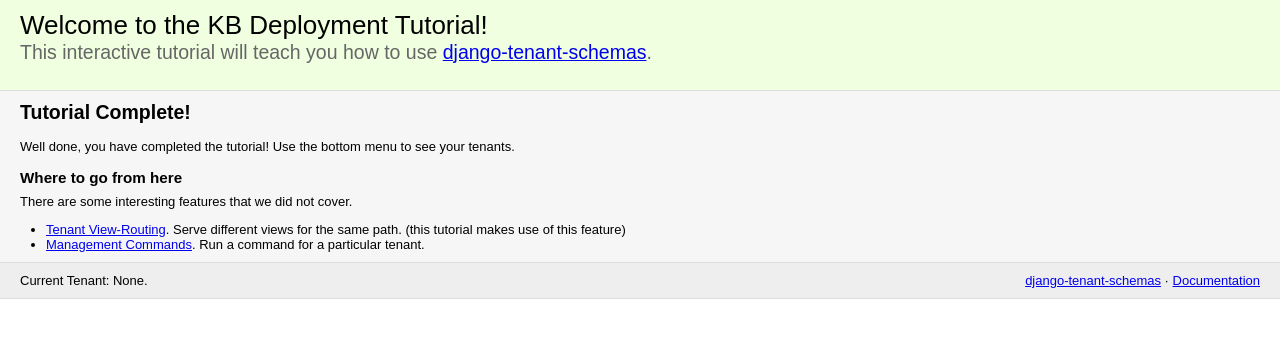
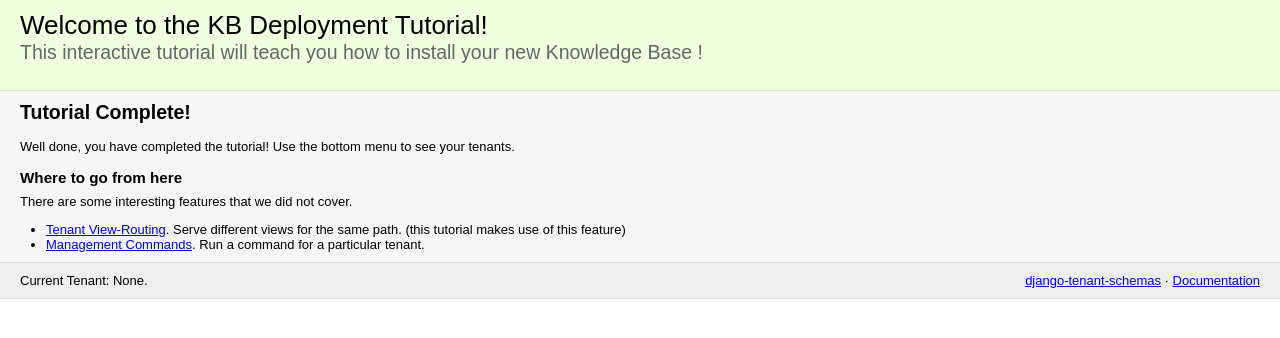
Before and after one commit to darkicex3/kbsv3, a Django app: template kbsv3/templates/index_public.html in a window 1280 px wide. Shown: the top 338 px of the page. Run offline with Django 3.2, Linux system fonts and the light colour scheme; the template is opened without the code that fills it, so the values that code supplies are empty.

Commit message:
first commit

```diff
--- a/kbsv3/templates/index_public.html
+++ b/kbsv3/templates/index_public.html
@@ -3,7 +3,7 @@
 
 {% block summary %}
   <h1>Welcome to the KB Deployment Tutorial!</h1>
-  <h2>This interactive tutorial will teach you how to use <a href="https://github.com/bernardopires/django-tenant-schemas">django-tenant-schemas</a>.</h2>
+  <h2>This interactive tutorial will teach you how to install your new Knowledge Base !</h2>
 {% endblock %}
 
 {% block instructions %}
```
